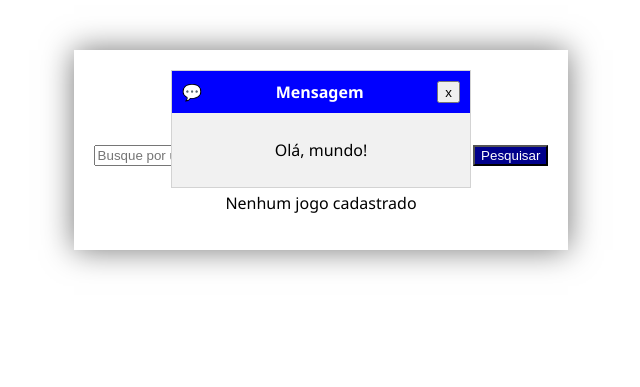
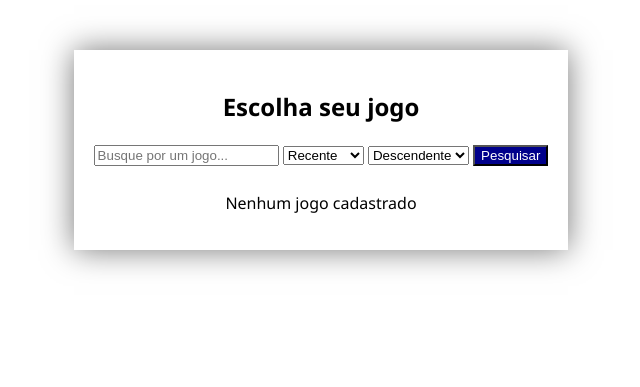
Before and after one commit to otavioborges1991/php-mysql, a PHP site: page / in a window 1280 px wide. Shown: the part 89-476 px from the top of the page, without its empty margins (319-959 px from the left). Run offline with PHP 8.4, Linux system fonts and the light colour scheme; data that the repository does not hold is empty.

Commit message:
Removido o teste da função mensagem() em index.php

```diff
--- a/index.php
+++ b/index.php
@@ -34,8 +34,6 @@
 
     <?php
 
-        mensagem('Olá, mundo!', 'mensagem');
-
         // Estes 2 tem que mudar dinamicamente de acordo com o formulário de busca
         $criterio = $_GET['criterio'] ?? "cod";
         $ordem = $_GET['ordem'] ?? "ASC";
```
